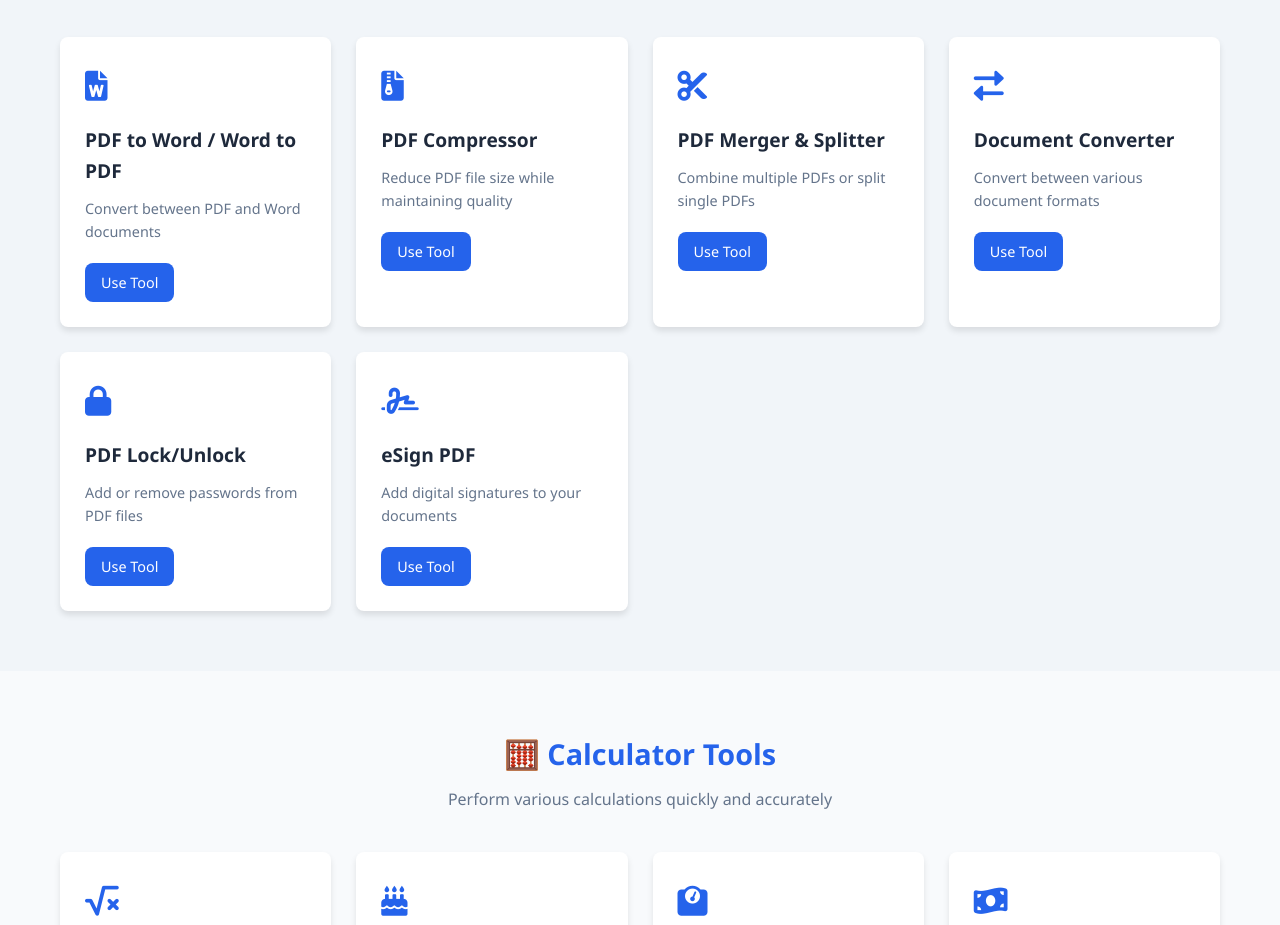
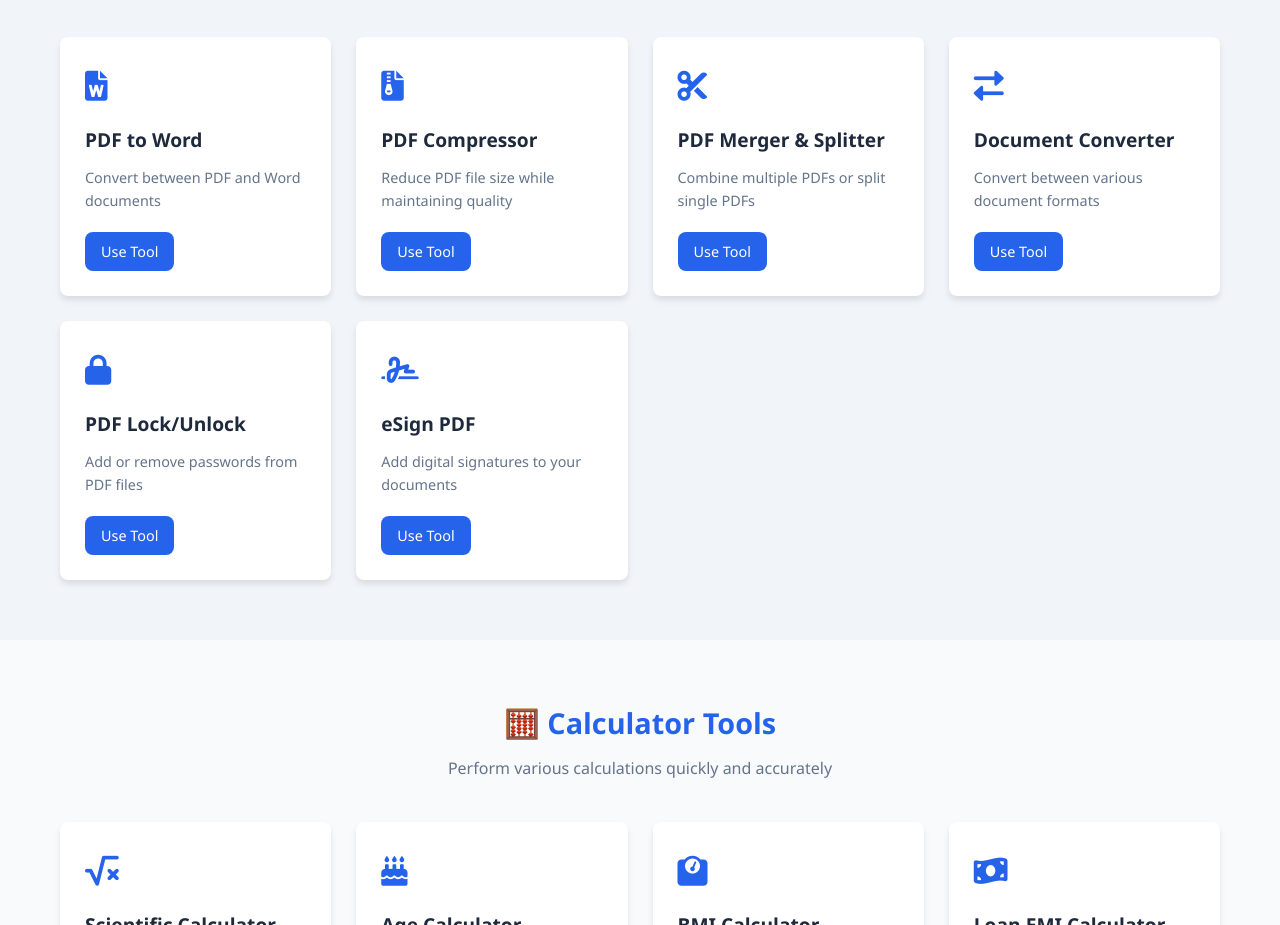
Before and after one commit to mytools641/tools-sab, a plain HTML site: page index.html in a window 1280 px wide. Shown: the part 1582-2507 px from the top of the page. Drawn offline with Linux system fonts and the light colour scheme.

Commit message:
Update index.html

```diff
--- a/index.html
+++ b/index.html
@@ -517,9 +517,9 @@
             <div class="tools-grid">
                 <div class="tool-card">
                     <div class="tool-icon"><i class="fas fa-file-word"></i></div>
-                    <h3>PDF to Word / Word to PDF</h3>
+                    <h3>PDF to Word</h3>
                     <p>Convert between PDF and Word documents</p>
-                    <a href="#" class="tool-btn">Use Tool</a>
+                    <a href="pdf-to-ward.html" class="tool-btn">Use Tool</a>
                 </div>
 
                 <div class="tool-card">
```
